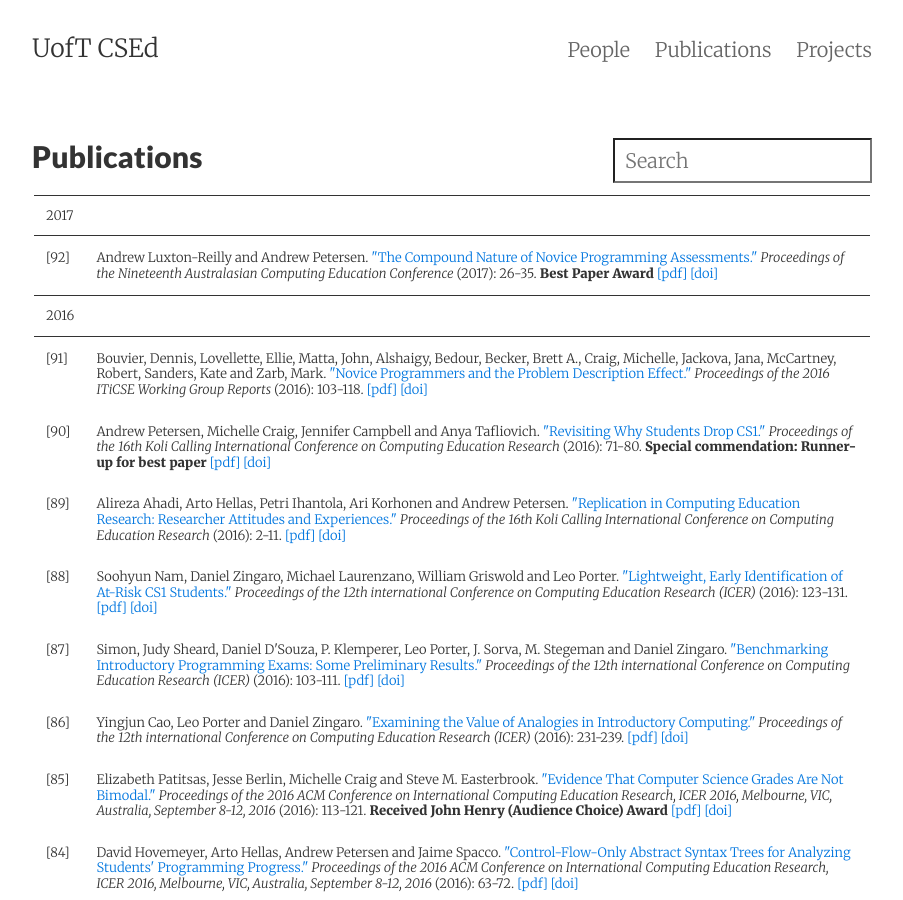
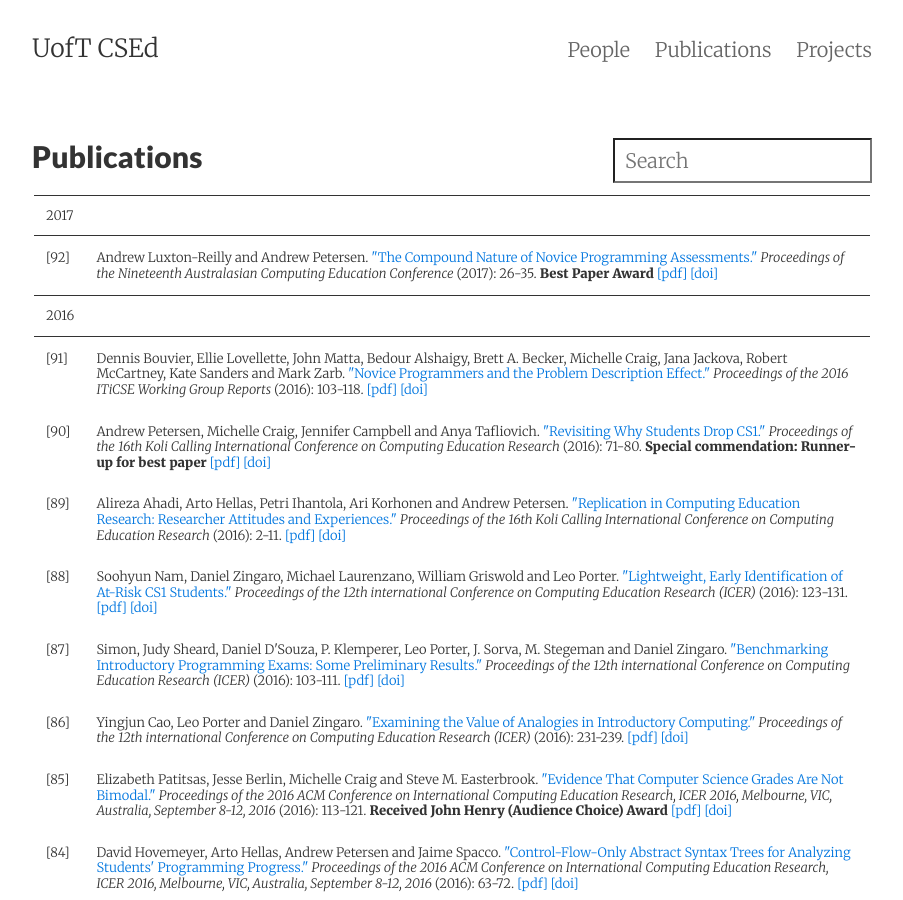
Before and after one commit to uoftcsed/uoftcsed.github.io, a Jekyll site: the page built from pubs.md, in a window 1280 px wide and 900 px high. Shown: the whole window, without its empty margins (188-1091 px from the left). Built offline with Jekyll 4.4.1, drawn with Linux system fonts in a browser that asks for light colours; nearby versions of some CDN libraries.

Commit message:
fixed names in bib entry

```diff
--- a/_pubs/bibs/Craig.bib
+++ b/_pubs/bibs/Craig.bib
@@ -1,5 +1,7 @@
 @inproceedings{Bouvier:2016:NPP:3024906.3024912,
- author = {Bouvier, Dennis and Lovellette, Ellie and Matta, John and Alshaigy, Bedour and Becker, Brett A. and Craig, Michelle and Jackova, Jana and McCartney, Robert and Sanders, Kate and Zarb, Mark},
+ author = {Dennis Bouvier and Ellie Lovellette and John Matta
+           and Bedour Alshaigy and Brett A. Becker and Michelle Craig
+           and Jana Jackova and Robert McCartney and Kate Sanders and Mark Zarb},
  title = {Novice Programmers and the Problem Description Effect},
  booktitle = {Proceedings of the 2016 ITiCSE Working Group Reports},
  series = {ITiCSE '16},
--- a/pubs.md
+++ b/pubs.md
@@ -12,8 +12,8 @@ tags: publications
 <b>Best Paper Award</b>
 <span class="Z3988" title="ctx_ver=Z39.88-2004&amp;rft_val_fmt=info%3Aofi%2Ffmt%3Akev%3Amtx%3Abook&amp;rft.atitle=The+Compound+Nature+of+Novice+Programming+Assessments&amp;rft.btitle=Proceedings+of+the+Nineteenth+Australasian+Computing+Education+Conference&amp;rft.genre=bookitem&amp;rft.pub=&amp;rft_id=http%3A%2F%2Fdoi.acm.org%2F10.1145%2F3013499.3013500&amp;rfr_id=info%3Asid%2F%3Abibs%2FCampbell.bib%3Bbibs%2FCraig.bib%3Bbibs%2FEasterbrook.bib%3Bbibs%2FEngels.bib%3Bbibs%2FGries.bib%3Bbibs%2FHorton.bib%3Bbibs%2FLiu.bib%3Bbibs%2FPatitsas.bib%3Bbibs%2FPetersen.bib%3Bbibs%2FPitt.bib%3Bbibs%2FReid.bib%3Bbibs%2FSmith.bib%3Bbibs%2FTafliovich.bib%3Bbibs%2FZingaro.bib&amp;rft.date=2017&amp;rft.au=Andrew+Luxton-Reilly&amp;rft.au=Andrew+Petersen"></span> <span class="bibmenu"><a href="http://doi.acm.org/10.1145/3013499.3013500">[pdf]</a> <a href="http://dx.doi.org/10.1145/3013499.3013500">[doi]</a></span></td></tr>
 <tr><td colspan="2" class="sheader">2016</td></tr>
-<tr class="bibline"><td class="bibref"><a class="bibanchor" name="91"></a>[91]</td><td class="bibitem">Bouvier, Dennis, Lovellette, Ellie, Matta, John, Alshaigy, Bedour, Becker, Brett A., Craig, Michelle, Jackova, Jana, McCartney, Robert, Sanders, Kate and Zarb, Mark.  <a href="http://doi.acm.org/10.1145/3024906.3024912">"Novice Programmers and the Problem Description Effect." </a><i>Proceedings of the 2016 ITiCSE Working Group Reports </i>(2016): 103-118.
-<span class="Z3988" title="ctx_ver=Z39.88-2004&amp;rft_val_fmt=info%3Aofi%2Ffmt%3Akev%3Amtx%3Abook&amp;rft.atitle=Novice+Programmers+and+the+Problem+Description+Effect&amp;rft.btitle=Proceedings+of+the+2016+ITiCSE+Working+Group+Reports&amp;rft.genre=bookitem&amp;rft.pub=ACM&amp;rft_id=http%3A%2F%2Fdoi.acm.org%2F10.1145%2F3024906.3024912&amp;rfr_id=info%3Asid%2F%3Abibs%2FCampbell.bib%3Bbibs%2FCraig.bib%3Bbibs%2FEasterbrook.bib%3Bbibs%2FEngels.bib%3Bbibs%2FGries.bib%3Bbibs%2FHorton.bib%3Bbibs%2FLiu.bib%3Bbibs%2FPatitsas.bib%3Bbibs%2FPetersen.bib%3Bbibs%2FPitt.bib%3Bbibs%2FReid.bib%3Bbibs%2FSmith.bib%3Bbibs%2FTafliovich.bib%3Bbibs%2FZingaro.bib&amp;rft.date=2016&amp;rft.au=Bouvier%2C+Dennis&amp;rft.au=Lovellette%2C+Ellie&amp;rft.au=Matta%2C+John&amp;rft.au=Alshaigy%2C+Bedour&amp;rft.au=Becker%2C+Brett+A.&amp;rft.au=Craig%2C+Michelle&amp;rft.au=Jackova%2C+Jana&amp;rft.au=McCartney%2C+Robert&amp;rft.au=Sanders%2C+Kate&amp;rft.au=Zarb%2C+Mark"></span> <span class="bibmenu"><a href="http://doi.acm.org/10.1145/3024906.3024912">[pdf]</a> <a href="http://dx.doi.org/10.1145/3024906.3024912">[doi]</a></span></td></tr>
+<tr class="bibline"><td class="bibref"><a class="bibanchor" name="91"></a>[91]</td><td class="bibitem">Dennis Bouvier, Ellie Lovellette, John Matta, Bedour Alshaigy, Brett A. Becker, Michelle Craig, Jana Jackova, Robert McCartney, Kate Sanders and Mark Zarb.  <a href="http://doi.acm.org/10.1145/3024906.3024912">"Novice Programmers and the Problem Description Effect." </a><i>Proceedings of the 2016 ITiCSE Working Group Reports </i>(2016): 103-118.
+<span class="Z3988" title="ctx_ver=Z39.88-2004&amp;rft_val_fmt=info%3Aofi%2Ffmt%3Akev%3Amtx%3Abook&amp;rft.atitle=Novice+Programmers+and+the+Problem+Description+Effect&amp;rft.btitle=Proceedings+of+the+2016+ITiCSE+Working+Group+Reports&amp;rft.genre=bookitem&amp;rft.pub=ACM&amp;rft_id=http%3A%2F%2Fdoi.acm.org%2F10.1145%2F3024906.3024912&amp;rfr_id=info%3Asid%2F%3Abibs%2FCampbell.bib%3Bbibs%2FCraig.bib%3Bbibs%2FEasterbrook.bib%3Bbibs%2FEngels.bib%3Bbibs%2FGries.bib%3Bbibs%2FHorton.bib%3Bbibs%2FLiu.bib%3Bbibs%2FPatitsas.bib%3Bbibs%2FPetersen.bib%3Bbibs%2FPitt.bib%3Bbibs%2FReid.bib%3Bbibs%2FSmith.bib%3Bbibs%2FTafliovich.bib%3Bbibs%2FZingaro.bib&amp;rft.date=2016&amp;rft.au=Dennis+Bouvier&amp;rft.au=Ellie+Lovellette&amp;rft.au=John+Matta&amp;rft.au=Bedour+Alshaigy&amp;rft.au=Brett+A.+Becker&amp;rft.au=Michelle+Craig&amp;rft.au=Jana+Jackova&amp;rft.au=Robert+McCartney&amp;rft.au=Kate+Sanders&amp;rft.au=Mark+Zarb"></span> <span class="bibmenu"><a href="http://doi.acm.org/10.1145/3024906.3024912">[pdf]</a> <a href="http://dx.doi.org/10.1145/3024906.3024912">[doi]</a></span></td></tr>
 <tr class="bibline"><td class="bibref"><a class="bibanchor" name="90"></a>[90]</td><td class="bibitem">Andrew Petersen, Michelle Craig, Jennifer Campbell and Anya Tafliovich.  <a href="http://doi.acm.org/10.1145/2999541.2999552">"Revisiting Why Students Drop CS1." </a><i>Proceedings of the 16th Koli Calling International Conference on Computing Education Research </i>(2016): 71-80.
 <b>Special commendation: Runner-up for best paper</b>
 <span class="Z3988" title="ctx_ver=Z39.88-2004&amp;rft_val_fmt=info%3Aofi%2Ffmt%3Akev%3Amtx%3Abook&amp;rft.atitle=Revisiting+Why+Students+Drop+CS1&amp;rft.btitle=Proceedings+of+the+16th+Koli+Calling+International+Conference+on+Computing+Education+Research&amp;rft.genre=bookitem&amp;rft.pub=&amp;rft_id=http%3A%2F%2Fdoi.acm.org%2F10.1145%2F2999541.2999552&amp;rfr_id=info%3Asid%2F%3Abibs%2FCampbell.bib%3Bbibs%2FCraig.bib%3Bbibs%2FEasterbrook.bib%3Bbibs%2FEngels.bib%3Bbibs%2FGries.bib%3Bbibs%2FHorton.bib%3Bbibs%2FLiu.bib%3Bbibs%2FPatitsas.bib%3Bbibs%2FPetersen.bib%3Bbibs%2FPitt.bib%3Bbibs%2FReid.bib%3Bbibs%2FSmith.bib%3Bbibs%2FTafliovich.bib%3Bbibs%2FZingaro.bib&amp;rft.date=2016&amp;rft.au=Andrew+Petersen&amp;rft.au=Michelle+Craig&amp;rft.au=Jennifer+Campbell&amp;rft.au=Anya+Tafliovich"></span> <span class="bibmenu"><a href="http://doi.acm.org/10.1145/2999541.2999552">[pdf]</a> <a href="http://dx.doi.org/10.1145/2999541.2999552">[doi]</a></span></td></tr>
```
